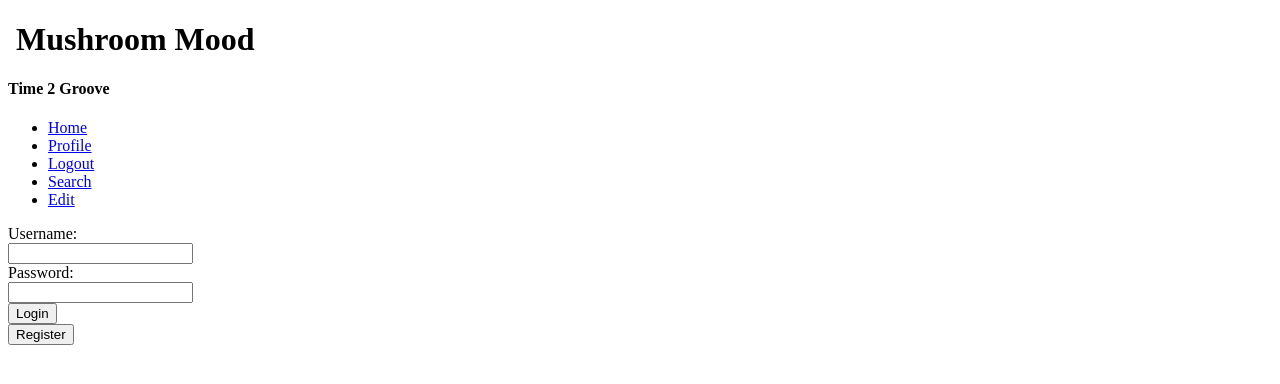
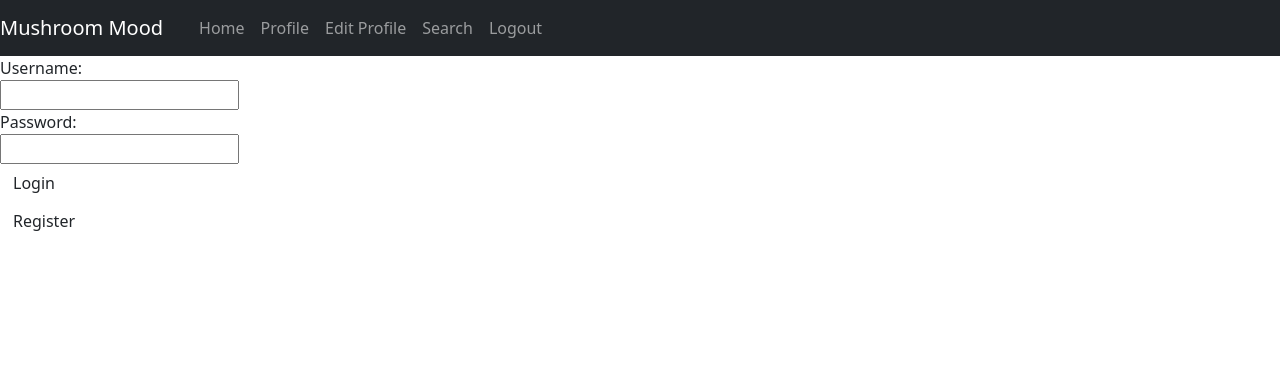
Before and after one commit to mekinleysaintvictor/CapstoneFrontend, a React (Create React App) app: page /login in a window 1280 px wide. Shown: the top 384 px of the page. Built offline with nearby package versions, Linux system fonts and the light colour scheme; sample sign-in values are in the browser's storage.

Commit message:
Stylized NavBar with Bootstrap.

```diff
--- a/package.json
+++ b/package.json
@@ -7,8 +7,10 @@
     "@testing-library/react": "^11.2.7",
     "@testing-library/user-event": "^12.8.3",
     "axios": "^0.23.0",
+    "bootstrap": "^5.1.1",
     "jwt-decode": "^3.1.2",
     "react": "^17.0.2",
+    "react-bootstrap": "^2.0.0-rc.1",
     "react-dom": "^17.0.2",
     "react-router-dom": "^5.3.0",
     "react-scripts": "4.0.3",
--- a/src/App.jsx
+++ b/src/App.jsx
@@ -14,6 +14,7 @@ import { Component } from 'react';
 import ProfilePage from './components/Profile/Profile';
 import EditProfile from './components/EditProfile/EditProfile';
 import Musician from './components/Musician/Musician';
+import 'bootstrap/dist/css/bootstrap.min.css';
 
 class App extends Component {
   state = { }
@@ -37,7 +38,6 @@ class App extends Component {
     return (
       <div className="App">
         <div>
-          <TitleBar/>
           <NavBar user={user}/>
           <div>
             <Switch>
--- a/src/components/EditProfile/EditProfile.jsx
+++ b/src/components/EditProfile/EditProfile.jsx
@@ -70,6 +70,14 @@ const EditProfile = () => {
                     </label>
                 </div>
                 <div>
+                    <label>
+                        Video:
+                        <div>
+                            <input type='text' placeHolder="Video ID goes here!"name='genres' onChange={handleChange} value={formValues.genres} required={false}/>
+                        </div>
+                    </label>
+                </div>
+                <div>
                     <div>
                         <button type="submit" className="btn">Save</button>
                     </div>
--- a/src/components/NavBar/NavBar.jsx
+++ b/src/components/NavBar/NavBar.jsx
@@ -1,4 +1,5 @@
 import React from "react";
+import { Container, Navbar, Nav } from "react-bootstrap";
 import { Link } from "react-router-dom";
 
 const NavBar = ({ user }) => {
@@ -7,56 +8,33 @@ const NavBar = ({ user }) => {
 
 
     return (
-        <div>
-            {user && <h4> Time 2 Groove </h4>}
-            <div>
-                <ul>
-                    <div>
-                        <li>
-                            <Link to="/">Home</Link>
-                        </li>
-                    </div>
-                    <div>
-                        <li>
-                        <Link to="/profile">Profile</Link>
-                        </li>
-                    </div>
+        <Navbar bg="dark" variant ="dark">
+            <Navbar.Brand>Mushroom Mood</Navbar.Brand>
+            {user && <h1> </h1>}
+            <Container >
+                <Nav >
+                    <Nav className="justify-content-end">
+                        <Nav.Link as={Link} to="/">Home</Nav.Link>
+                        <Nav.Link as={Link} to="/profile">Profile</Nav.Link>
+                    </Nav>
                     {!user &&
-                        <React.Fragment>
-                            <div>
-                                <li>
-                                    <Link to="/login">Login</Link>
-                                </li>
-                            </div>
-                            <div>
-                                <li>
-                                    <Link to="/register">Register</Link>
-                                </li>
-                            </div>
-                        </React.Fragment>
+                            <Nav className="justify-content-end">
+                                <Nav.Link as={Link} to="/login">Login</Nav.Link>
+                                <Nav.Link as={Link} to="/register">Register</Nav.Link>
+                            </Nav>
                     }
                     {user &&
-                        <React.Fragment>
-                            <div>
-                                <li>
-                                    <Link to="/logout">Logout</Link>
-                                </li>
-                            </div>
-                            <div>
-                                <li>
-                                    <Link to="/search">Search</Link>
-                                </li>
-                            </div>
-                            <div>
-                                <li>
-                                    <Link to="/editprofile">Edit</Link>
-                                </li>
-                            </div>
-                        </React.Fragment>
+                            <Nav className="">
+                                <Nav.Link as={Link} to="/editprofile">Edit Profile</Nav.Link>
+
+                                <Nav.Link as={Link} to="/search">Search</Nav.Link>
+
+                                <Nav.Link as={Link} to="/logout">Logout</Nav.Link>
+                            </Nav>
                     }
-                </ul>
-            </div>
-        </div>
+                </Nav>
+                </Container>
+        </Navbar>
     )
 }
 
--- a/src/components/Profile/Profile.jsx
+++ b/src/components/Profile/Profile.jsx
@@ -48,7 +48,8 @@ const ProfilePage = (props) => {
     // Make the api to get the user object from the database (send the jwt to the protected endpoint)
 
     return(
-        <div className="title-bar">
+        <React.Fragment>
+            <div className="title-bar">
             <body>
                 <div>
                     <h1> Welcome to {user.first_name}'s Profile </h1>
@@ -66,10 +67,20 @@ const ProfilePage = (props) => {
                     <h2> My influences: {userProfile.influences} </h2>
                 </div>
             </body>
-            <div>
-                <VideoPlayer/>
+                <div className="">
+                        {userProfile.video == 'None' || null ? (
+                                    <h1>Post a Video!</h1>
+                            ):(
+                                <div className="right floated">
+                                    <iframe class="embed-responsive-item" id="ytplayer" type="text/html" width="640" height="360"
+                                        src={`https://www.youtube.com/embed/${userProfile.video}/`}
+                                        frameBorder="0">
+                                    </iframe>
+                                </div>
+                        )}
+                </div>
             </div>
-        </div>
+        </React.Fragment>
     )
 }
 
```
Also changed, not shown: 1 other file (tests, documents, lock files or other folders).
